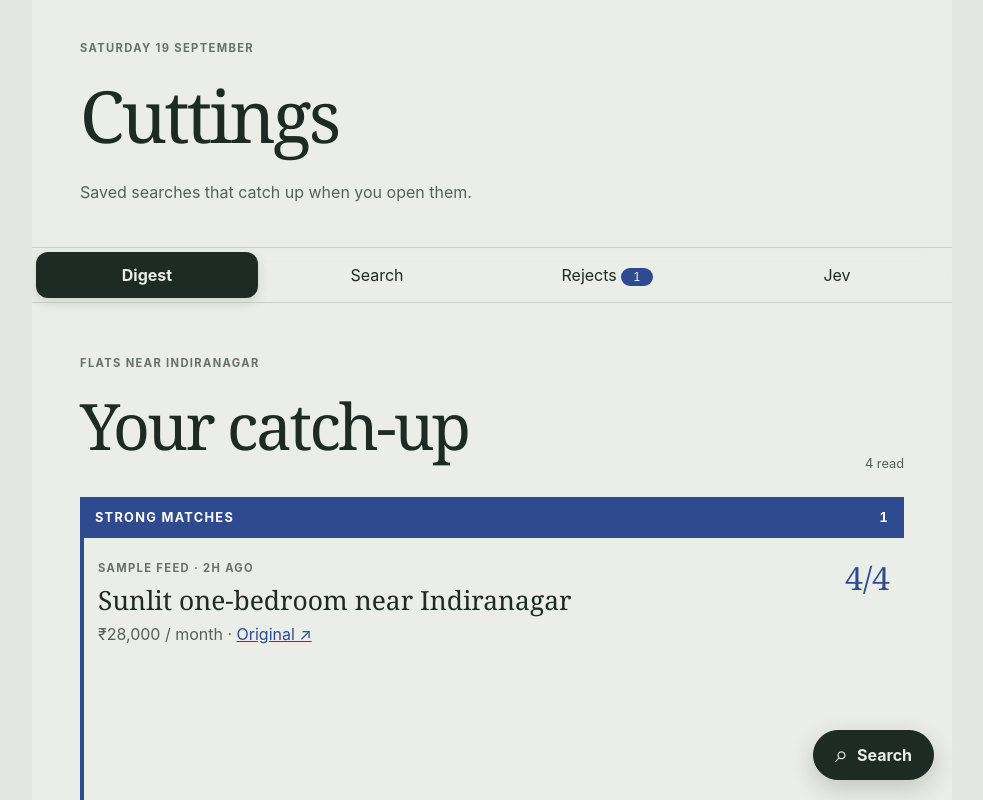
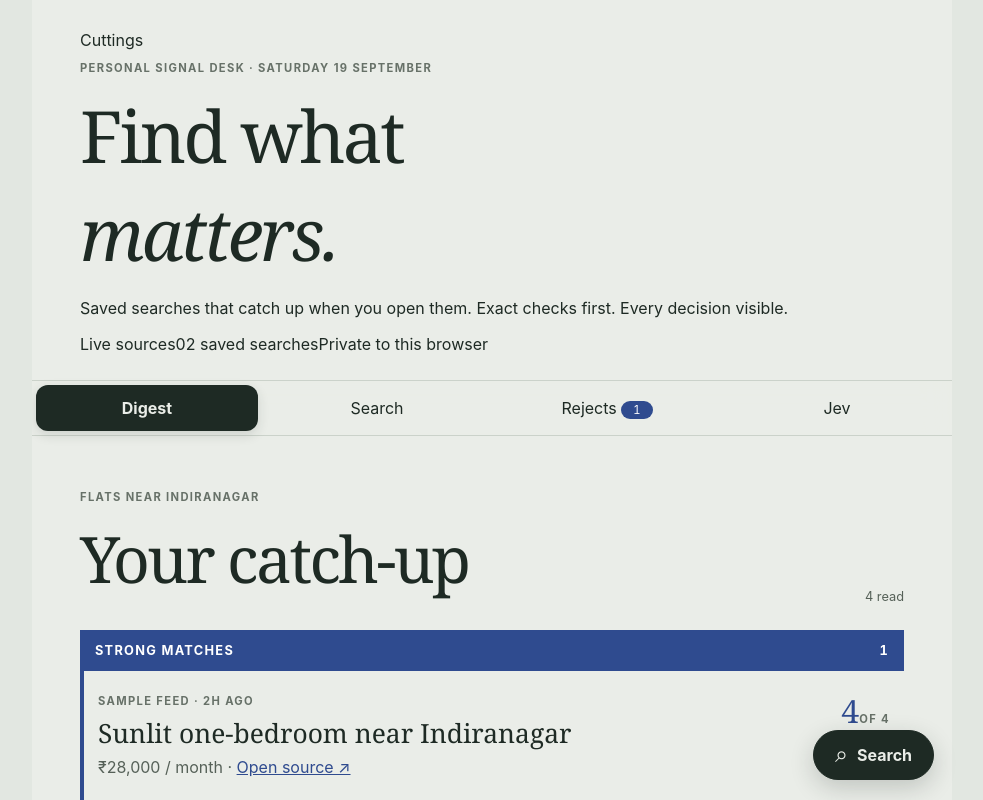
Before and after one commit to dcr6174/cuttings, a React (Vite) app: page / in a window 1280 px wide. Shown: the top 800 px of the page, without its empty margins (148-1131 px from the left). Built offline with nearby package versions, Linux system fonts and the light colour scheme.

Commit message:
Refactor header and listing components for clarity

```diff
--- a/src/App.tsx
+++ b/src/App.tsx
@@ -229,8 +229,8 @@ export function App() {
     const amount = formatAmount(item.amount);
     return <article key={item.id} className={`listing ${kind} ${openId === item.id ? 'is-open' : ''}`}>
       <button className="listing-head" onClick={() => toggleOpen(item.id)} aria-expanded={openId === item.id}>
-        <span><small>{item.source} · {ageLabel(item.publishedAt)}</small><h3>{item.title}</h3><p>{amount ? `${amount} · ` : ''}<a href={item.url} target="_blank" rel="noreferrer" onClick={e => e.stopPropagation()}>Original ↗</a></p></span>
-        <b>{reasons.length}/{conds.length}</b>
+        <span className="listing-copy"><small>{item.source} · {ageLabel(item.publishedAt)}</small><h3>{item.title}</h3><p>{amount ? `${amount} · ` : ''}<a href={item.url} target="_blank" rel="noreferrer" onClick={e => e.stopPropagation()}>Open source ↗</a></p></span>
+        <span className="match-score"><b>{reasons.length}</b><small>of {conds.length}</small></span>
       </button>
       <div className="listing-body">
         <p>{item.text || 'No description supplied by the source.'}</p>
@@ -309,7 +309,11 @@ export function App() {
   const source = sources[search.sourceId] ?? sources['sample-flats']!;
 
   return <main>
-    <header className="mast"><p className="eyebrow">{today}</p><h1>Cuttings</h1><p>Saved searches that catch up when you open them.</p></header>
+    <header className="mast">
+      <div className="brand-lockup"><span className="brand-mark" aria-hidden><i /><i /><i /></span><span className="brand-word">Cuttings</span></div>
+      <div className="mast-copy"><div><p className="eyebrow">Personal signal desk · {today}</p><h1>Find what<br/><em>matters.</em></h1></div><p>Saved searches that catch up when you open them. Exact checks first. Every decision visible.</p></div>
+      <div className="mast-meta"><span><i className="status-dot" /> Live sources</span><span>{searches.length.toString().padStart(2, '0')} saved searches</span><span>Private to this browser</span></div>
+    </header>
     <nav className={`fluid-tabs tab-${tab}`} aria-label="Main">
       <button className={tab === 'digest' ? 'active' : ''} onClick={() => setTab('digest')}>Digest</button>
       <button className={tab === 'search' ? 'active' : ''} onClick={() => setTab('search')}>Search</button>
@@ -331,7 +335,7 @@ export function App() {
         </div>
         {quickSource.kind === 'live' && <div className="picker"><input aria-label="Live source query" value={quickQuery} onChange={e => setQuickQuery(e.target.value)} placeholder="Words to search for" /></div>}
         {quickConditions.length > 0 && <div className="diagnosis"><strong>{quickConditions.filter(x => x.mode === 'exact').length} exact</strong><span>{quickConditions.filter(x => x.mode === 'semantic').length} meaning</span><span>{quickConditions.filter(x => x.mode === 'ambiguous').length} needs attention</span></div>}
-        {quickRun.status === 'loading' && <p className="intro">Checking {quickSource.label}…</p>}
+        {quickRun.status === 'loading' && <p className="intro loading-line"><span className="thinking-orbs" aria-hidden><i/><i/><i/></span>Checking {quickSource.label}…</p>}
         {quickRun.status === 'error' && <p className="miss">Could not load {quickSource.label}: {quickRun.error}</p>}
         {quickRun.status === 'ready' && <>
           <section><h2 className="band">Strong matches <span>{quickGroups.strong.length}</span></h2>{quickGroups.strong.map(x => quickCard(x, 'strong'))}</section>
@@ -349,7 +353,7 @@ export function App() {
 
     {tab === 'digest' && <section className="view settle">
       <div className="section-title"><div><p className="eyebrow">{search.name}</p><h2>Your catch-up</h2></div><span><AnimatedNumber value={run.items.length} /> read</span></div>
-      {run.status === 'loading' && <p className="intro">Checking {source.label}…</p>}
+      {run.status === 'loading' && <p className="intro loading-line"><span className="thinking-orbs" aria-hidden><i/><i/><i/></span>Checking {source.label}…</p>}
       {run.status === 'error' && <p className="miss">Could not load {source.label}: {run.error}</p>}
       {run.status === 'ready' && <>
         <section><h2 className="band">Strong matches <span><AnimatedNumber value={groups.strong.length} /></span></h2>{groups.strong.map(x => card(x, 'strong'))}</section>
```
